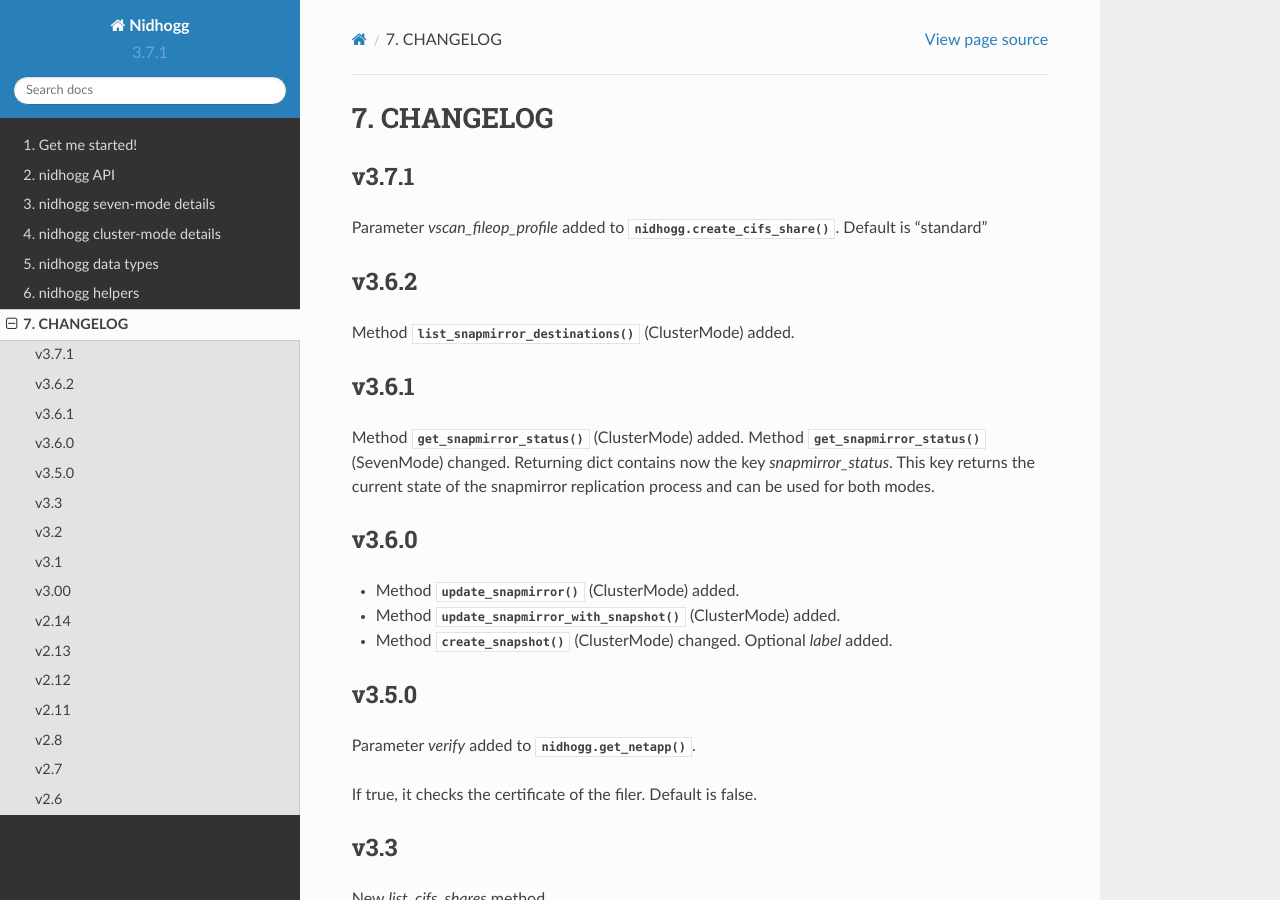
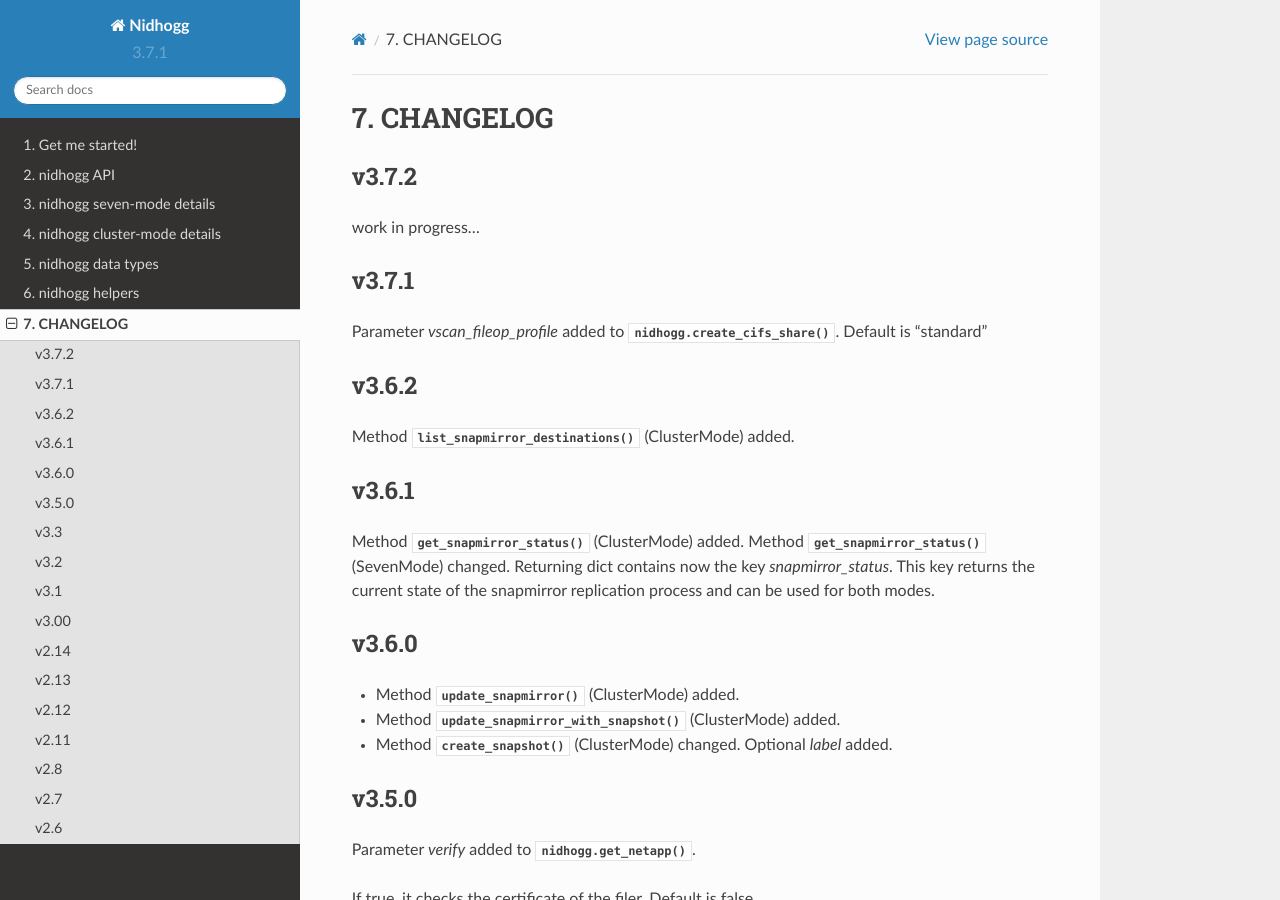
Before and after one commit to ifxit/nidhogg, a Sphinx documentation site: the page built from doc/source/nidhogg_changelog.rst, in a window 1280 px wide and 900 px high. Built offline with Sphinx 7.4.7 and the Read the Docs theme 2.0.0, drawn with Linux system fonts in a browser that asks for light colours.

```diff
--- a/doc/source/nidhogg_changelog.rst
+++ b/doc/source/nidhogg_changelog.rst
@@ -1,10 +1,17 @@
 CHANGELOG
 =========
+
+v3.7.2
+------
+
+work in progress...
+
 
 v3.7.1
 ------
 
-Parameter *vscan_fileop_profile*  added to :py:func:`nidhogg.create_cifs_share`. Default is "standard"
+Parameter *vscan_fileop_profile* added to :py:func:`nidhogg.create_cifs_share`.
+Default is "standard"
 
 
 v3.6.2
--- a/requirements-dev.txt
+++ b/requirements-dev.txt
@@ -1,6 +1,6 @@
 -r requirements-test.txt
 
 gitflow
-sphinx
+sphinx==1.6.4
 sphinx_rtd_theme
 bumpversion
```
